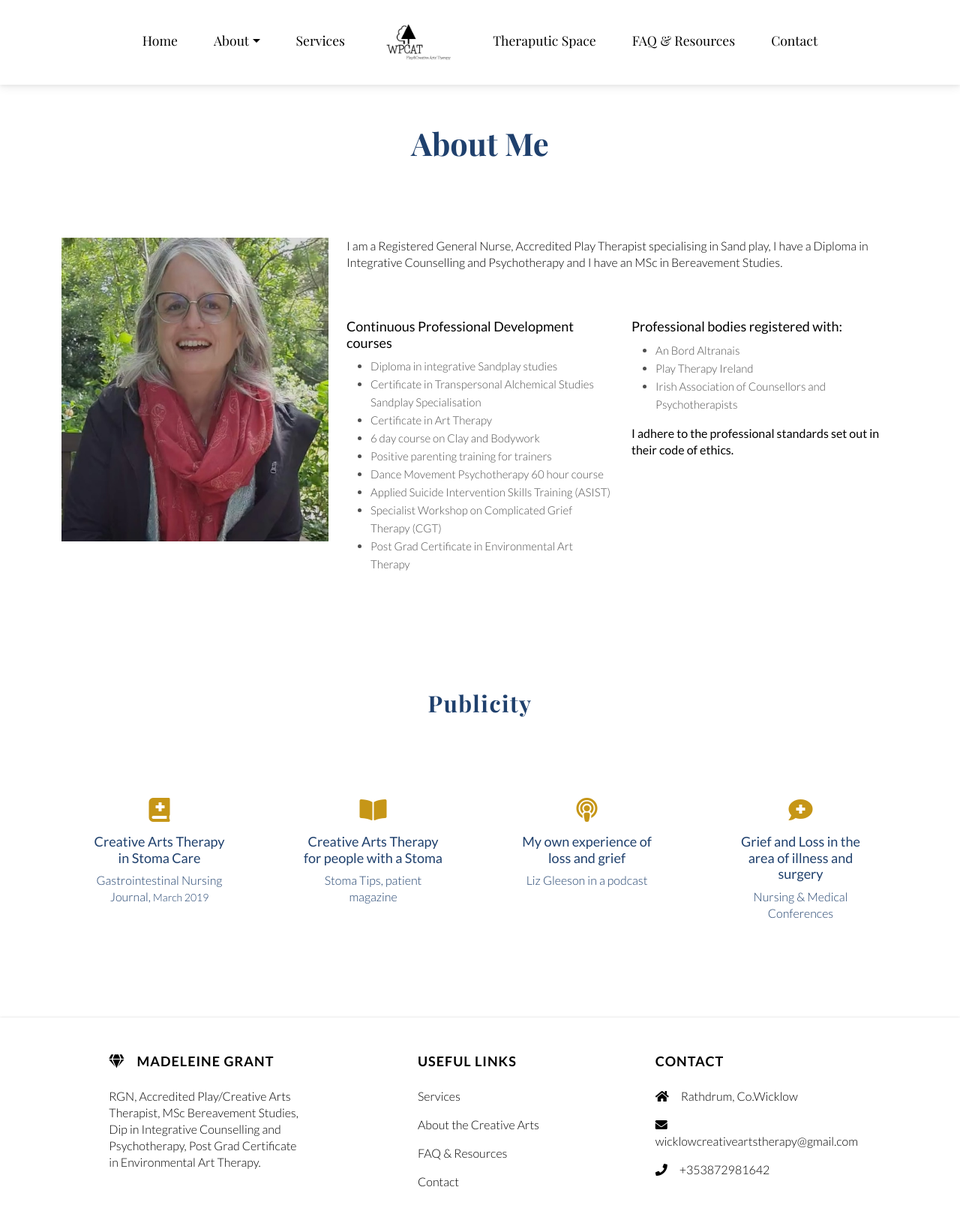
After one commit to ClaireLally8/WicklowPCAT, a Flask app: page /about-me in a window 1280 px wide. The commit adds this page. Shown: the whole page at 75% size. Run offline with Flask 2, Linux system fonts and the light colour scheme.

Commit message:
Created pages

```diff
--- a/app/main.py
+++ b/app/main.py
@@ -5,3 +5,11 @@ app= Flask(__name__)
 @app.route('/')
 def index():
   return render_template('index.html')
+
+@app.route('/about-me')
+def about_me():
+  return render_template('about_me.html')
+
+@app.route('/about-the-arts')
+def arts_about():
+  return render_template('about_arts.html')
--- /dev/null
+++ b/app/templates/about_me.html
@@ -0,0 +1,66 @@
+{% extends "structure.html" %}
+{% block content %}
+<section>
+    <div class="container my-5">
+        <h1 class="text-center mb-5">About Me</h1>
+        <div class="row">
+            <div class="col-sm-12 col-md-12 col-lg-4 py-5">
+                <img src = "static/images/Madeleine.jpg" alt = "Madeleine" class="img-fluid"></div>
+            <div class="col-sm-12 col-md-12 col-lg-8 mt-5">
+                <div>
+                <p>I am a Registered General Nurse, Accredited Play Therapist specialising in Sand play, I have a Diploma in Integrative Counselling and Psychotherapy and I have an MSc in Bereavement Studies.</p>
+            </div>
+            <div class="row my-5">
+                <div class="col-md-6 py-3">
+                    <h4>Continuous Professional Development courses</h4>
+                    <ul class="about-list">
+                        <li class="about-list-item">Diploma in integrative Sandplay studies</li>
+                        <li class="about-list-item">Certificate in Transpersonal Alchemical Studies Sandplay Specialisation</li>
+                        <li class="about-list-item">Certificate in Art Therapy</li>
+                        <li class="about-list-item">6 day course on Clay and Bodywork</li>
+                        <li class="about-list-item">Positive parenting training for trainers</li>
+                        <li class="about-list-item">Dance Movement Psychotherapy 60 hour course</li>
+                        <li class="about-list-item">Applied Suicide Intervention Skills Training (ASIST)</li>
+                        <li class="about-list-item">Specialist Workshop on Complicated Grief Therapy (CGT)</li>
+                        <li class="about-list-item">Post Grad Certificate in Environmental Art Therapy</li>
+                    </ul>
+                </div>
+                <div class="col-md-6 py-3"><h4>Professional bodies registered with: </h4>
+                    <ul class="about-list">
+                        <li class="about-list-item">An Bord Altranais</li>
+                        <li class="about-list-item">Play Therapy Ireland</li>
+                        <li class="about-list-item">Irish Association of Counsellors and Psychotherapists</li>
+                    </ul>
+                    <p><strong>I adhere to the professional standards set out in their code of ethics. </strong></p>
+                </div>
+              </div>
+            </div>
+        </div>
+    </div>
+    <div class="container py-3">
+        <h2 class = "text-center mb-5">Publicity</h2>
+              <div class="row d-flex justify-content-around">
+                <div class="col-sm-6 col-md-3 col-lg-3 p-5">
+                  <i class="fas fa-book-medical publicity-icons d-flex justify-content-center mb-3"></i>
+                  <h5 class="text-center publicity-link"><a href ="https://www.magonlinelibrary.com/doi/full/10.12968/gasn.2019.17.2.24" target="_blank">Creative Arts Therapy in Stoma Care</a></h5>
+                  <p class="publicity-par text-center">Gastrointestinal Nursing Journal, <small>March 2019</small></p>
+                </div>
+                <div class="col-sm-6 col-md-3 col-lg-3 p-5">
+                  <i class="fas fa-book-open publicity-icons d-flex justify-content-center mb-3"></i>
+                    <h5 class="text-center publicity-link"><a href = "https://www.stomatips.com/features/article/create-explore-heal-creative-arts-therapy-for-people-with-a-stoma" target="_blank">Creative Arts Therapy for people with a Stoma</a></h5>
+                    <p class="publicity-par text-center">Stoma Tips, patient magazine</p>
+                  </div>
+                <div class="col-sm-6 col-md-3 col-lg-3 z-depth-2 p-5">
+                  <i class="fas fa-podcast publicity-icons d-flex justify-content-center mb-3"></i>
+                  <h5 class="text-center publicity-link"><a href = "https://www.shapesofgrief.com/podcast/gs15wkwsa9rvs7k6ml6s6irwoez0b2?rq=Madeleine%20Grant" target="_blank">My own experience of loss and grief</a></h5>
+                  <p class="publicity-par text-center">Liz Gleeson in a podcast</p>
+                </div>
+                <div class="col-sm-6 col-md-3 col-lg-3 p-5">
+                  <i class="fas fa-comment-medical publicity-icons d-flex justify-content-center mb-3"></i>
+                  <h5 class="text-center">Grief and Loss in the area of illness and surgery</h5>
+                  <p class="publicity-par text-center">Nursing & Medical Conferences</p>
+                </div>
+              </div>
+    </div>
+</section>
+{% endblock %}
--- a/app/templates/components/navbar.html
+++ b/app/templates/components/navbar.html
@@ -4,11 +4,11 @@
       <button class="navbar-toggler" type="button" data-mdb-toggle="collapse" data-mdb-target="#navbarCenteredExample" aria-controls="navbarCenteredExample" aria-expanded="false" aria-label="Toggle navigation"><i class="fas fa-bars"></i></button>
       <div class="collapse navbar-collapse justify-content-around" id="navbarCenteredExample">
         <ul class="navbar-nav mb-2 mb-lg-0">
-            <li class="nav-item px-3 nav-text"><a class="nav-link active" aria-current="page" href="index.html">Home</a></li>
+            <li class="nav-item px-3 nav-text"><a class="nav-link active" aria-current="page" href="{{ url_for('index') }}">Home</a></li>
             <li class="nav-item nav-text dropdown px-3"><a class="nav-link dropdown-toggle" href="#" id="navbarDropdown" role="button" data-mdb-toggle="dropdown" aria-expanded="false">About</a>
                 <ul class="dropdown-menu" aria-labelledby="navbarDropdown">
-                  <li><a class="dropdown-item" href="about-me.html">About Me</a></li>
-                  <li><a class="dropdown-item" href="arts-about.html">About the Creative Arts</a></li>
+                  <li><a class="dropdown-item" href="{{ url_for('about_me') }}">About Me</a></li>
+                  <li><a class="dropdown-item" href="{{ url_for('arts_about') }}">About the Creative Arts</a></li>
                 </ul>
               </li>
             <li class="nav-item nav-text px-3"><a class="nav-link" href="services.html">Services</a></li>
```
Also changed, not shown: app/templates/about_arts.html (added, +72 -0 lines).
